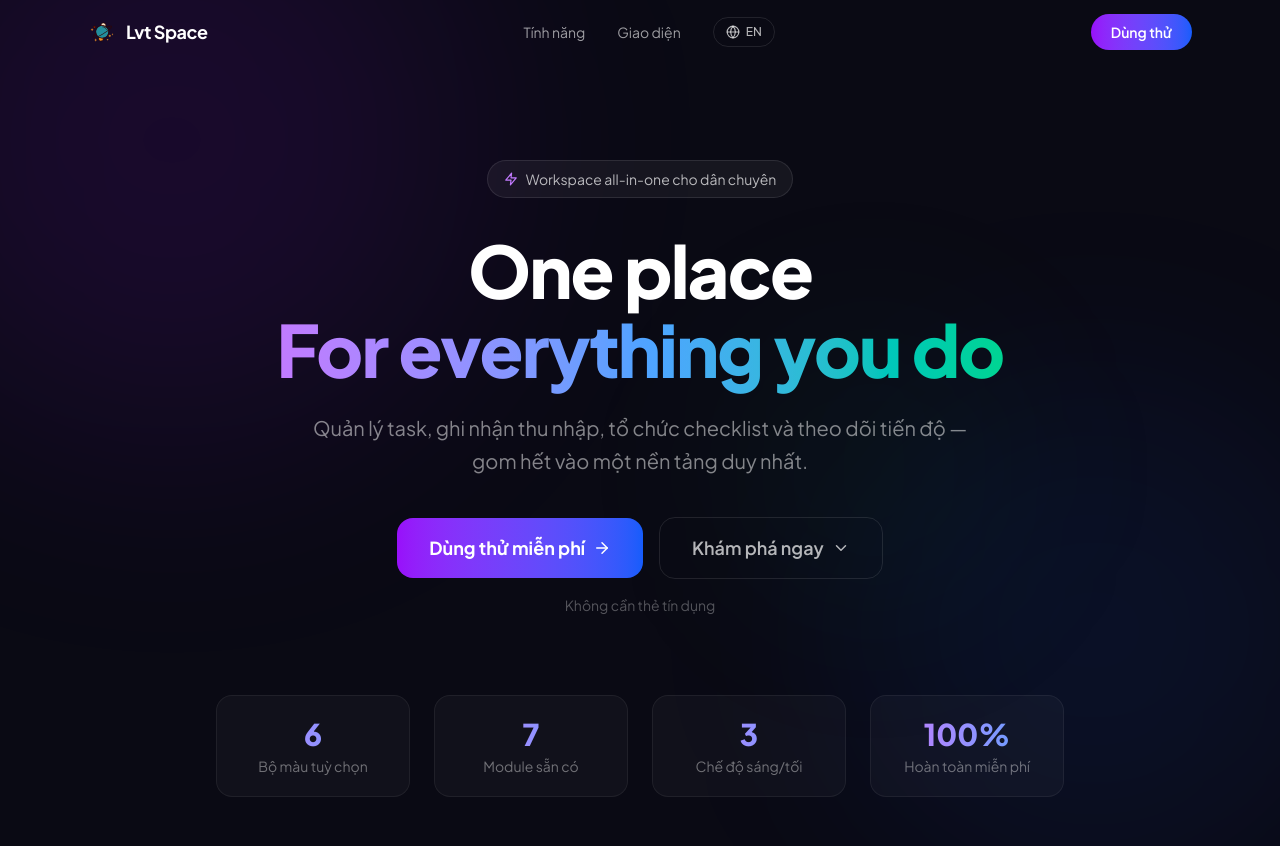
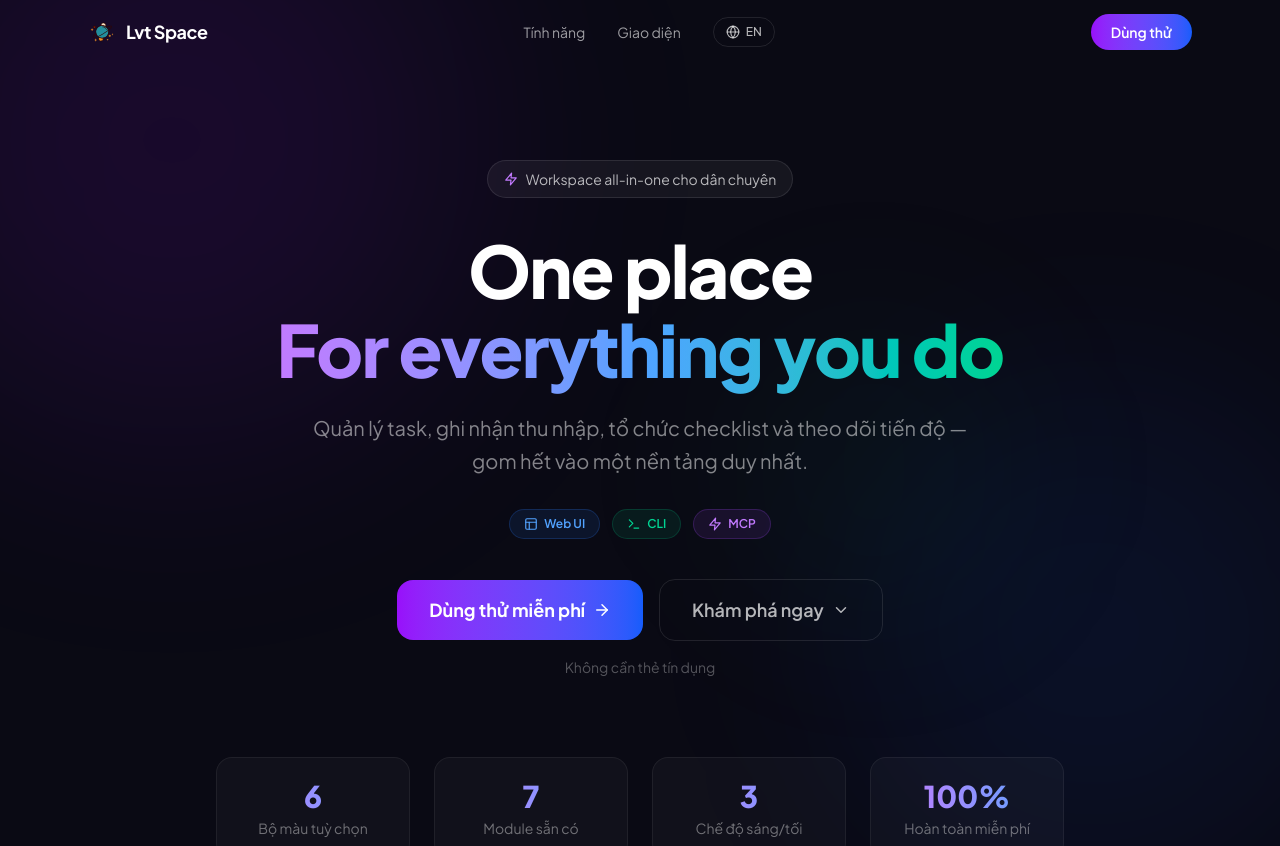
Before and after one commit to lvt17/lvt-space, a React (Vite) app: page / in a window 1280 px wide. Shown: the top 846 px of the page. Built offline with nearby package versions, Linux system fonts and the light colour scheme; no server answers.

Commit message:
feat: platform badges (Web UI, CLI, MCP) on hero section

```diff
--- a/src/pages/LandingPage.tsx
+++ b/src/pages/LandingPage.tsx
@@ -4,7 +4,7 @@ import {
     FiLayout, FiCheckSquare, FiDollarSign, FiGrid,
     FiCalendar, FiSettings, FiMoon, FiSun, FiMonitor,
     FiArrowRight, FiShield, FiZap, FiGlobe, FiGithub, FiLinkedin, FiInstagram,
-    FiChevronDown, FiStar, FiUsers, FiTrendingUp
+    FiChevronDown, FiStar, FiUsers, FiTrendingUp, FiTerminal
 } from 'react-icons/fi'
 import SpaceLogo from '@/components/ui/SpaceLogo'
 
@@ -220,10 +220,21 @@ export default function LandingPage() {
                         </span>
                     </h1>
                     {/* Subtitle */}
-                    <p className="text-lg md:text-xl text-white/50 max-w-2xl mx-auto mb-10 leading-relaxed">
+                    <p className="text-lg md:text-xl text-white/50 max-w-2xl mx-auto mb-8 leading-relaxed">
                         {t.hero.subtitle}
                     </p>
-                    {/* CTAs */}
+                    {/* Platform badges */}
+                    <div className="flex items-center justify-center gap-3 mb-10">
+                        <span className="inline-flex items-center gap-1.5 px-3.5 py-1.5 rounded-full bg-blue-500/10 border border-blue-500/20 text-blue-400 text-xs font-semibold">
+                            <FiLayout className="text-sm" /> Web UI
+                        </span>
+                        <span className="inline-flex items-center gap-1.5 px-3.5 py-1.5 rounded-full bg-emerald-500/10 border border-emerald-500/20 text-emerald-400 text-xs font-semibold">
+                            <FiTerminal className="text-sm" /> CLI
+                        </span>
+                        <span className="inline-flex items-center gap-1.5 px-3.5 py-1.5 rounded-full bg-purple-500/10 border border-purple-500/20 text-purple-400 text-xs font-semibold">
+                            <FiZap className="text-sm" /> MCP
+                        </span>
+                    </div>
                     <div className="flex flex-col sm:flex-row items-center justify-center gap-4 mb-4">
                         <button
                             onClick={goSignUp}
@@ -402,7 +413,7 @@ export default function LandingPage() {
                                 <p><span className="text-emerald-400">$</span> <span className="text-white/80">lvt login</span></p>
                                 <p className="text-emerald-400/70">  ✓ Đã đăng nhập thành công!</p>
                                 <p><span className="text-emerald-400">$</span> <span className="text-white/80">lvt whoami</span></p>
-                                <p className="text-cyan-400/70">  👤 Your Name · 📋 12/30 tasks · 💰 15.000.000₫</p>
+                                <p className="text-cyan-400/70">  👤 Your Name · 📋 XX/XX tasks · 💰 XX.000.000₫</p>
                                 <p><span className="text-emerald-400">$</span> <span className="text-white/80">lvt stats</span></p>
                                 <p className="text-purple-400/70">  📊 Dashboard — xem ngay trên terminal!</p>
                             </div>
```
